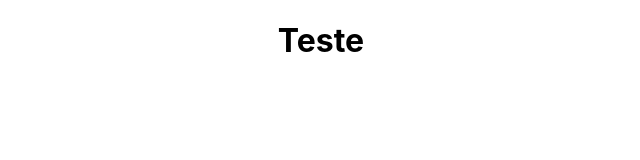
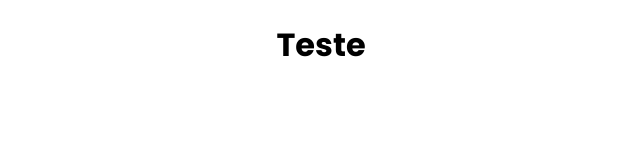
Before and after one commit to laioAndrade/URL-shortening, a React (Create React App) app: page / in a window 1280 px wide. Shown: the top 160 px of the page, without its empty margins (319-959 px from the left). Built offline with nearby package versions, Linux system fonts and the light colour scheme.

Commit message:
font and css changes

```diff
--- a/public/index.html
+++ b/public/index.html
@@ -8,6 +8,8 @@
       name="description"
       content="Web site created using create-react-app"
     />
+    <link href="https://fonts.googleapis.com/css2?family=Poppins:wght@500;700&display=swap" rel="stylesheet">
+
 
     <title>URL Shortening</title>
   </head>
--- a/src/index.css
+++ b/src/index.css
@@ -1,13 +1,10 @@
 body {
   margin: 0;
-  font-family: -apple-system, BlinkMacSystemFont, 'Segoe UI', 'Roboto', 'Oxygen',
-    'Ubuntu', 'Cantarell', 'Fira Sans', 'Droid Sans', 'Helvetica Neue',
-    sans-serif;
+  font-family: 'Poppins', sans-serif;
   -webkit-font-smoothing: antialiased;
   -moz-osx-font-smoothing: grayscale;
 }
 
 code {
-  font-family: source-code-pro, Menlo, Monaco, Consolas, 'Courier New',
-    monospace;
+  font-family: 'Poppins', sans-serif;
 }
```
